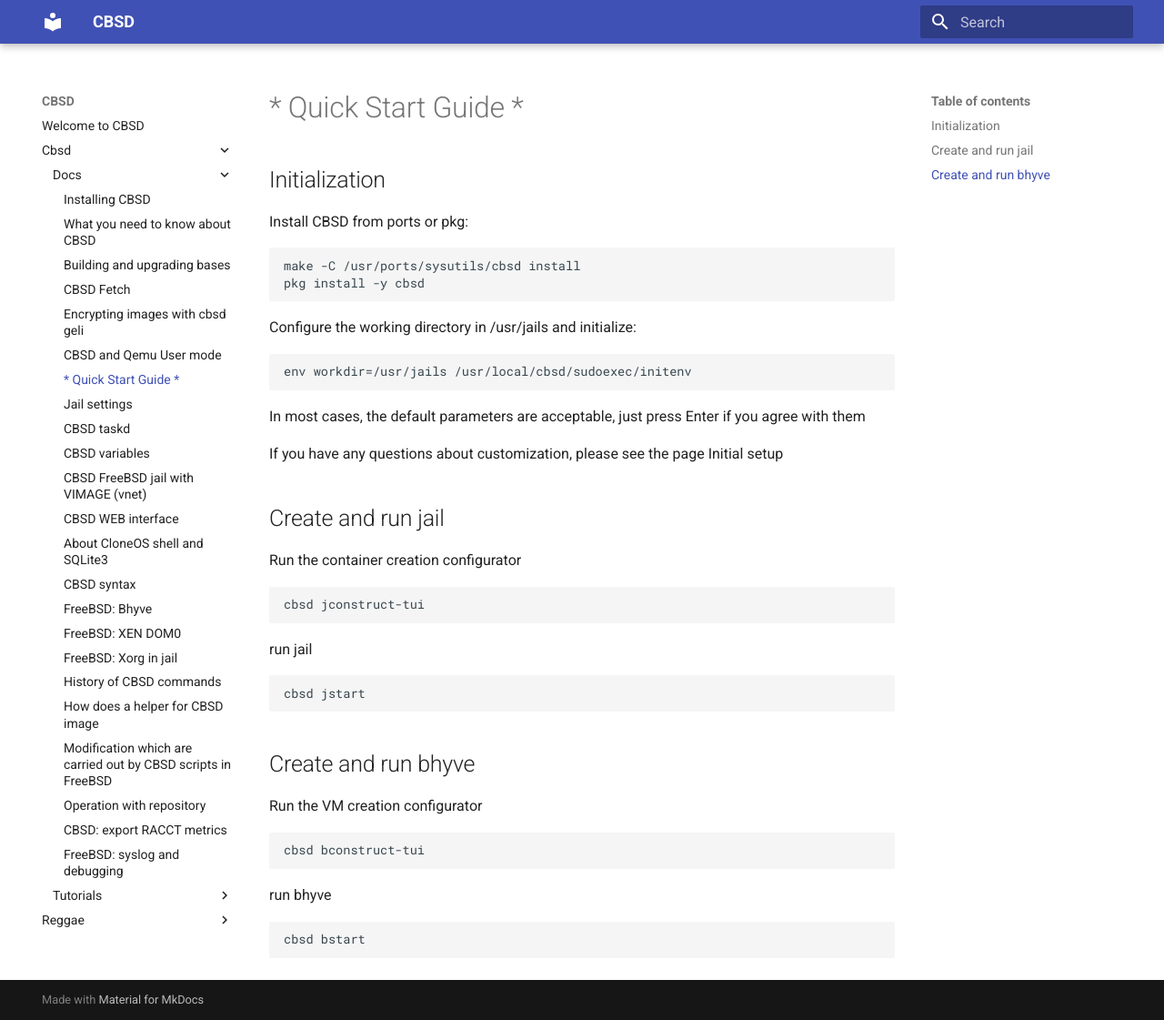
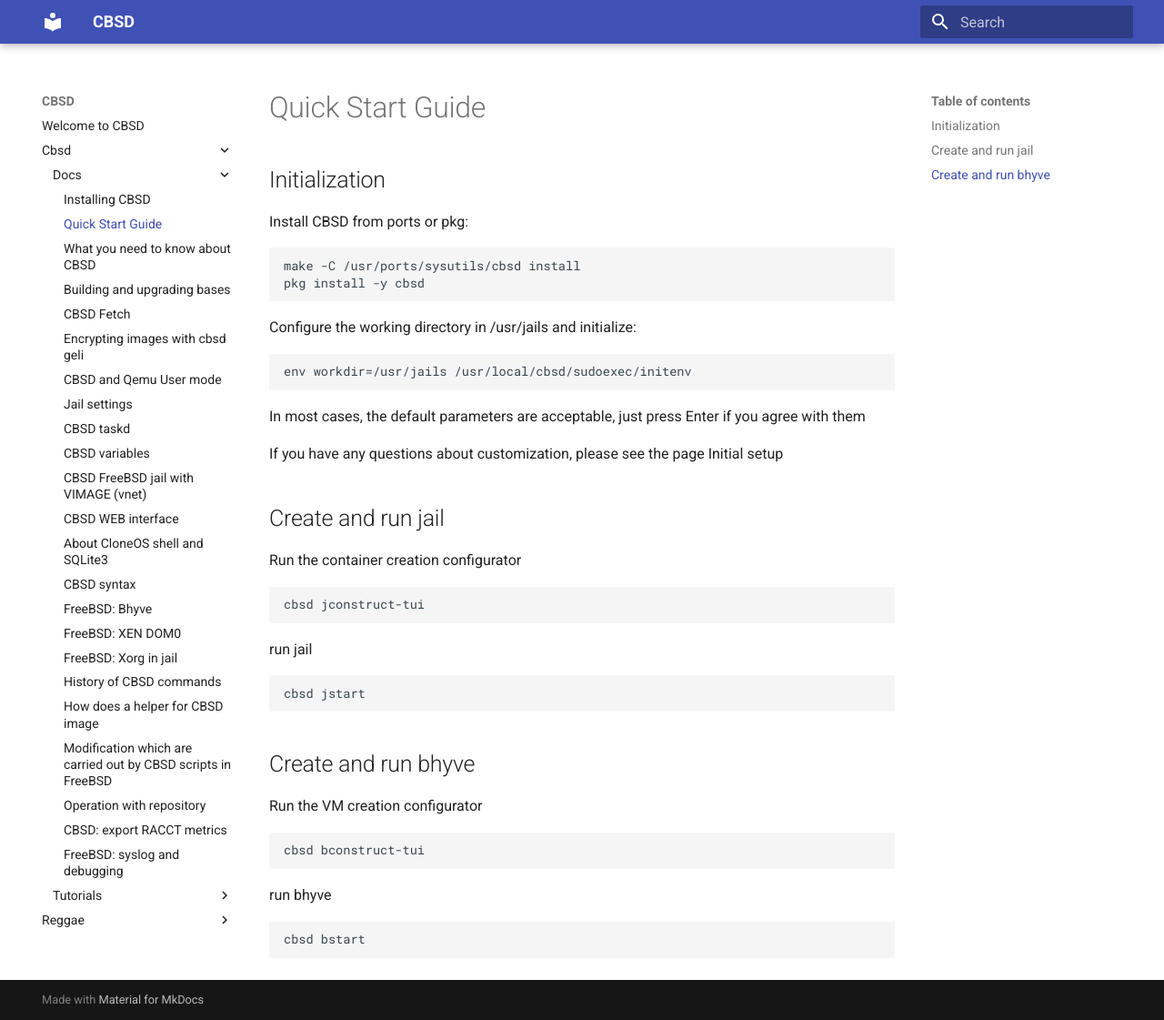
Before and after one commit to cbsd/cbsd.io, an MkDocs documentation site: the page built from docs/cbsd/docs/Quick-start.md, in a window 1280 px wide and 1121 px high. Shown: the whole window at 91% size. Built offline with MkDocs 1.6.1 and Material for MkDocs 9.7.7, drawn with Linux system fonts in a browser that asks for light colours.

```diff
--- a/docs/cbsd/docs/cbsd-quick-start.md
+++ b/docs/cbsd/docs/Quick-start.md
@@ -1,4 +1,4 @@
-# * Quick Start Guide *
+#  Quick Start Guide
 
 ## Initialization
 
```
